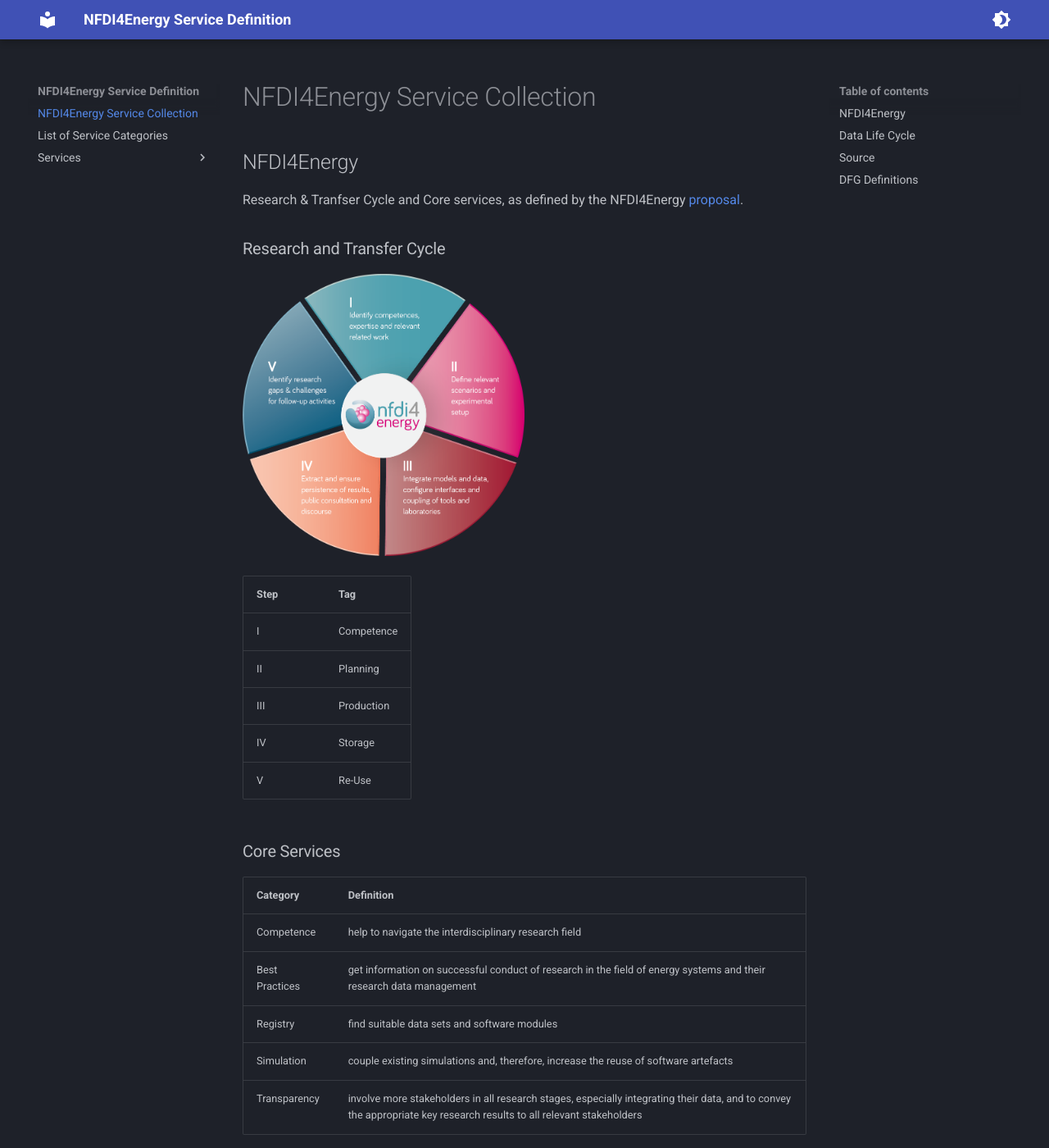
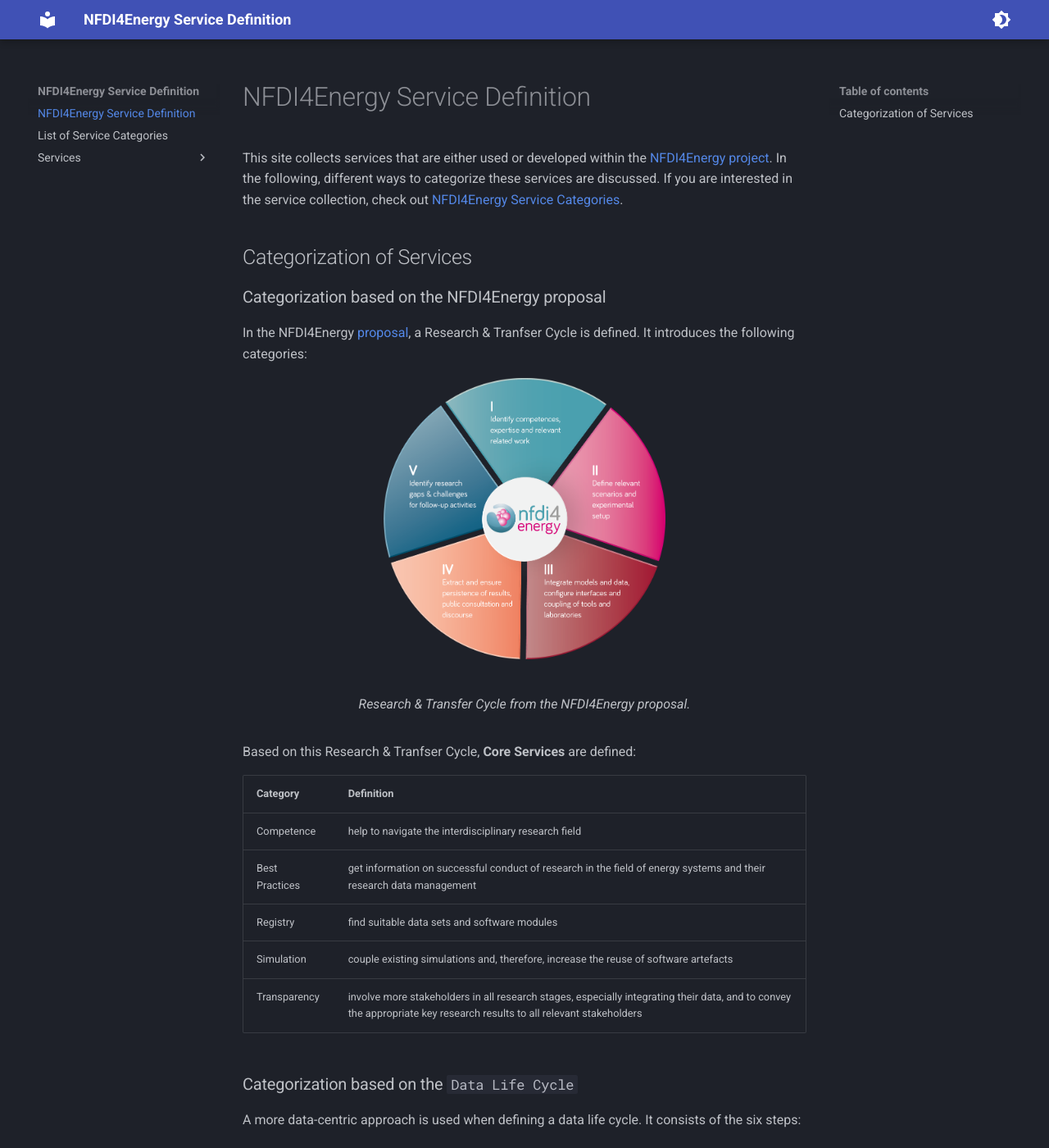
Before and after one commit to NFDI4Energy/service-portfolio, an MkDocs documentation site: the page built from docs/index.md, in a window 1280 px wide and 1400 px high. Shown: the whole window at 82% size. Built offline with MkDocs 1.6.1 and Material for MkDocs 9.7.7, drawn with Linux system fonts in a browser that asks for light colours; some of the changed text lies outside the part shown.

Commit message:
Update index.md

```diff
--- a/docs/index.md
+++ b/docs/index.md
@@ -1,23 +1,18 @@
-# NFDI4Energy Service Collection
+# NFDI4Energy Service Definition
+This site collects services that are either used or developed within the [NFDI4Energy project](https://nfdi4energy.uol.de/). In the following, different ways to categorize these services are discussed. If you are interested in the service collection, check out [NFDI4Energy Service Categories](/categories).
 
-## NFDI4Energy
-Research & Tranfser Cycle and Core services, as defined by the NFDI4Energy [proposal](https://zenodo.org/records/6772013).
-### Research and Transfer Cycle
+## Categorization of Services
 
+### Categorization based on the NFDI4Energy proposal
+In the NFDI4Energy [proposal](https://zenodo.org/records/6772013), a Research & Tranfser Cycle is defined. It introduces the following categories:
 
-![Image](assets/nfdi4energy_Abbildung_aussen.png){width="50%" }
+<figure markdown="span">
+  ![Image](assets/nfdi4energy_Abbildung_aussen.png){width="50%" }
+  <figcaption>Research & Transfer Cycle from the NFDI4Energy proposal.</figcaption>
+</figure>
 
-| Step | Tag        |
-|------|------------|
-| I    | Competence |
-| II   | Planning   |
-| III  | Production |
-| IV   | Storage    |
-| V    | Re-Use     |
+Based on this Research & Tranfser Cycle, **Core Services** are defined:
 
-
-
-### Core Services
 | Category       | Definition                                                                                                                                                           |
 |----------------|----------------------------------------------------------------------------------------------------------------------------------------------------------------------|
 | Competence     | help to navigate the interdisciplinary research field                                                                                                                |
@@ -26,7 +21,9 @@
 | Simulation     | couple existing simulations and, therefore, increase the reuse of software artefacts                                                                                 |
 | Transparency   | involve more stakeholders in all research stages, especially integrating their data, and to convey the appropriate key research results to all relevant stakeholders |
 
-## Data Life Cycle
+### Categorization based on the `Data Life Cycle`
+
+A more data-centric approach is used when defining a data life cycle. It consists of the six steps:
 
 * planning
 * production
@@ -35,17 +32,19 @@
 * access
 * re-use
 
-## Source
+### Categorization based on the Serice Source
+
+Services can also be categorized based on who created and maintains those services. Here we could use the sources:
 
 * source/nfdi4energy
 * source/oef
 * source/base4nfdi
 * source/other
 
-## DFG Definitions
+### Categorization based on the DFG Definitions
 These categories are relevant for the DFG reporting. They can be accessed from the nfdi1000 Excel sheet [here](https://www.dfg.de/de/foerderung/foerderinitiativen/nfdi/formulare-merkblaetter) and the [Guide](https://www.dfg.de/en/research-funding/funding-initiative/nfdi/guide-to-filling-out-the-supplementary-data-sheet-for-consortia-of-the-national-research-data-infrastructure-nfdi-)
-### Service Categories
-Source: Drop Down Categories from the reporting excel sheet, Tab 5, Definition from [de.NBI](https://zenodo.org/records/6597826)
+
+First, Categories are defined based on the [de.NBI](https://zenodo.org/records/6597826) definitions (see Drop Down Categories from the reporting excel sheet, Tab 5)
 
 | Category             | Definition                                                                                                                                                 |
 |----------------------|------------------------------------------------------------------------------------------------------------------------------------------------------------|
@@ -59,7 +58,7 @@
 
 de.NBI additionally defines `Support / consulting` as "service with direct user contact for topics going beyond the support for the other services".
 
-### Service Descriptions
+### Categorization based on the DFG Service Descriptions
 Source: Service Overview from the Excel, Tab 2-4
 In which stage is the software - exactly one of
 
```
